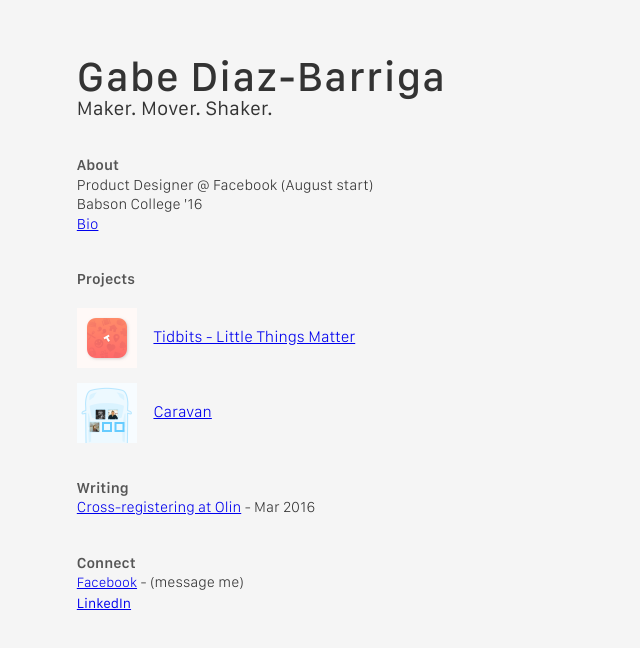
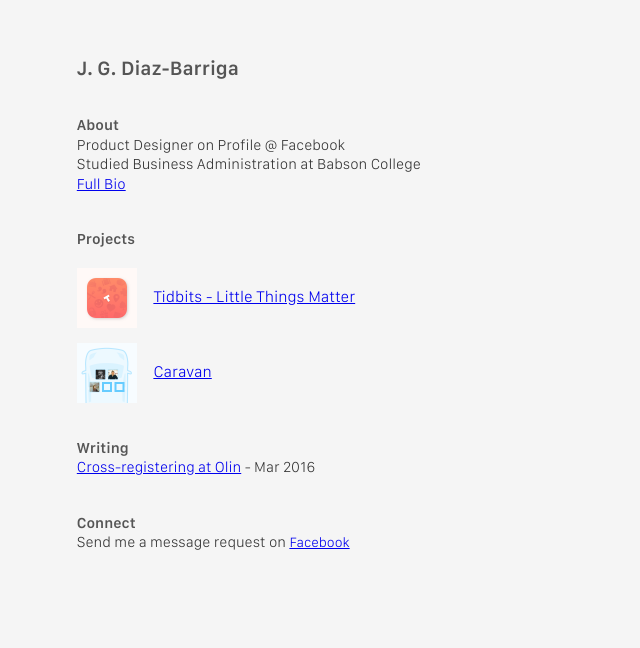
Before and after one commit to lawhump/gabe-redesign, a website: page app/index.html in a window 1280 px wide. Shown: the whole page, without its empty margins (0-640 px from the left). Drawn offline with nearby package versions, Linux system fonts and the light colour scheme; files that its build step writes are made by us from their sources.

Commit message:
gabe edits

```diff
--- a/app/index.html
+++ b/app/index.html
@@ -4,7 +4,7 @@
     <meta charset="utf-8">
     <meta name="description" content="">
     <meta name="viewport" content="width=device-width, initial-scale=1">
-    <title>Gabe Diaz-Barriga</title>
+    <title>J. G. Diaz-Barriga</title>
 
     <link rel="apple-touch-icon-precomposed" sizes="57x57" href="images/fav/apple-touch-icon-57x57.png" />
     <link rel="apple-touch-icon-precomposed" sizes="114x114" href="images/fav/apple-touch-icon-114x114.png" />
@@ -48,16 +48,15 @@
       <article class="landing-wrapper">
         <section class="landing">
           <div class="header">
-            <h1>Gabe Diaz-Barriga</h1>
-            <h2>Maker. Mover. Shaker.</h2>
+            <h2><strong>J. G. Diaz-Barriga<strong></h2>
           </div>
 
           <div class="about">
             <h3><strong>About</strong></h3>
             <ul>
-              <li><p>Product Designer @ Facebook (August start)</p></li>
-              <li><p>Babson College '16</p></li>
-              <li><p><a href="#/bio">Bio</a></p></li>
+              <li><p>Product Designer on Profile @ Facebook</p></li>
+              <li><p>Studied Business Administration at Babson College</p></li>
+              <li><p><a href="#/bio">Full Bio</a></p></li>
             </ul>
           </div>
 
@@ -101,8 +100,7 @@
           <div class="connect">
             <ul>
               <li><h3><strong>Connect</strong></h3></li>
-              <li><p><a href="http://www.facebook.com/gabedb">Facebook</a> - (message me)</p></li>
-              <li><a href="http://www.linkedin.com/in/gabedb">LinkedIn</a></li>
+              <li><p>Send me a message request on <a href="http://www.facebook.com/gabedb">Facebook</a></p></li>
 <!--               <li><a href="#">Résumé</a></li> -->
             </ul>
           </div>
@@ -115,24 +113,22 @@
       <article class="bio-wrapper">
         <section class="bio">
           <nav class="bio-breadcrumbs">
-            <h4><a href="#">Gabe Diaz-Barriga</a> > About > Full Bio</h4>
+            <h4><a href="#">J. G. Diaz-Barriga</a> > About > Full Bio</h4>
           </nav>
 
           <div>
             <p>
-              <strong>Gabe Diaz-Barriga</strong> was born in Mobile, Alabama and
-              grew up in Tennessee.
+              I was born in Mobile, Alabama and grew up in Tennessee.
               <br><br>
-              Gabe got his start in design through drawing as a kid. In high
-              school, his interests morphed into graphic design and photography –
-              he was predominantly self-taught. In college, his passion for design
-              grew wider and deeper. In his business courses at Babson College he
+              I got my start in design through drawing as a kid. In high
+              school, my interest in drawing morphed into interests in graphic design and photography. In college, my passion for design
+              In my business courses at Babson College I
               was introduced to “design thinking” as a method for creative
-              problem-solving. He then cross-registered at neighboring Olin
-              College where he studied and practiced design intensely. In his
-              final semester at Babson he planned and instructed a half-semester
-              course called By Design. In August of 2016 he will begin his career
-              as a Product Designer at Facebook.
+              problem-solving. I later cross-registered to neighboring Olin
+              College where I studied and practiced design more intensely. In my
+              final semester at Babson I planned and instructed a half-semester
+              course on design called By Design. In August of 2016 I began my career
+              as a Product Designer at Facebook on the Profile team.
             </p>
           </div>
         </section>
@@ -144,7 +140,7 @@
       <article class="project-wrapper tidbits-wrapper">
         <section class="project-details">
           <nav class="project-breadcrumbs">
-            <h4><a href="#">Gabe Diaz-Barriga</a> > Projects > Tidbits</h4>
+            <h4><a href="#">J. G. Diaz-Barriga</a> > Projects > Tidbits</h4>
           </nav>
 
           <div class="content">
@@ -154,13 +150,13 @@
                 <h2>Tidbits - Little Things Matter</h2>
                 <p>
                   <!-- <a href="#">tidbits.love</a><br>
- -->              <i>2016, In Development<br>
+ -->              <i>2016<br>
                   With Jared Silver, Jyotistka Biswas</i></a>
                 </p>
               </div>
               <div class="description">
                 <p>
-                  Tidbits is a small app that helps you remember little things about
+                  Tidbits is helps you remember little things about
                   the people who matter to you.
                   <br><br>
                   Tidbits was inspired by the realization that forgetting details
@@ -176,9 +172,9 @@
             </div>
           </div>
 
-          <footer>
+          <!-- <footer>
             <h6>Gabe Diaz-Barriga © 2016</h6>
-          </footer>
+          </footer> -->
         </section>
       </article>
       <!-- TIDBITS END -->
@@ -189,7 +185,7 @@
       <article class="project-wrapper caravan-wrapper">
         <section class="project-details">
           <nav class="project-breadcrumbs">
-            <h4><a href="#">Gabe Diaz-Barriga</a> > Projects > Caravan</h4>
+            <h4><a href="#">J. G. Diaz-Barriga</a> > Projects > Caravan</h4>
           </nav>
 
           <div class="content">
@@ -217,9 +213,9 @@
             </div>
           </div>
 
-          <footer>
+          <!-- <footer>
             <h6>Gabe Diaz-Barriga © 2016</h6>
-          </footer>
+          </footer> -->
         </section>
       </article>
       <!-- CARAVAN END -->
--- a/app/styles/partials/_base.scss
+++ b/app/styles/partials/_base.scss
@@ -34,6 +34,7 @@
 }
 
 h2 {
+  color: $font-color-secondary;
   font-size: 2rem;
   font-weight: $font-weight-regular;
   line-height: 2.4rem;
```
Also changed, not shown: dist/index.html, dist/styles/main.css.
